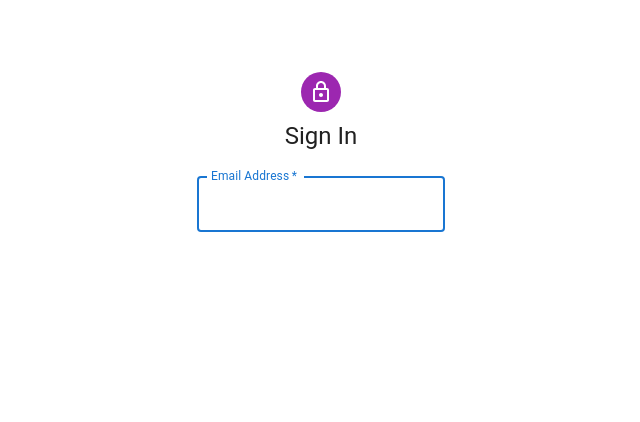
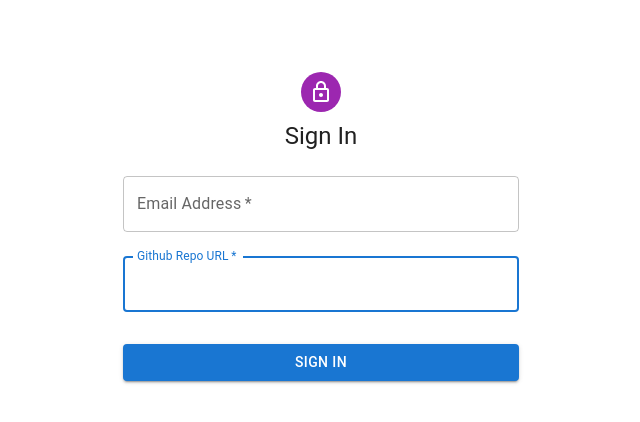
Before and after one commit to sramalho94/clear_viction_assessment, a Next.js app: page / in a window 1280 px wide. Shown: the top 422 px of the page, without its empty margins (319-959 px from the left). Built offline with nearby package versions, Linux system fonts and the light colour scheme.

Commit message:
removed unecessary imports

```diff
--- a/src/components/Form.tsx
+++ b/src/components/Form.tsx
@@ -4,10 +4,6 @@ import Avatar from '@mui/material/Avatar'
 import Button from '@mui/material/Button'
 import CssBaseline from '@mui/material/CssBaseline'
 import TextField from '@mui/material/TextField'
-import FormControlLabel from '@mui/material/FormControlLabel'
-import Checkbox from '@mui/material/Checkbox'
-import Link from '@mui/material/Link'
-import Grid from '@mui/material/Grid'
 import Box from '@mui/material/Box'
 import LockOutlinedIcon from '@mui/icons-material/LockOutlined'
 import Typography from '@mui/material/Typography'
@@ -90,6 +86,26 @@ export default function Form() {
               value={formData.email}
               onChange={handleChange}
             />
+            <TextField
+              margin="normal"
+              required
+              fullWidth
+              id="githubRepoUrl"
+              label="Github Repo URL"
+              name="githubRepoUrl"
+              autoFocus
+              value={formData.githubRepoUrl}
+              onChange={handleChange}
+            />
+            <Button
+              type="submit"
+              fullWidth
+              variant="contained"
+              sx={{ mt: 3, mb: 2 }}
+              disabled={isLoading}
+            >
+              {isLoading ? 'Signing In...' : 'Sign In'}
+            </Button>
           </Box>
         </Box>
       </Container>
```
